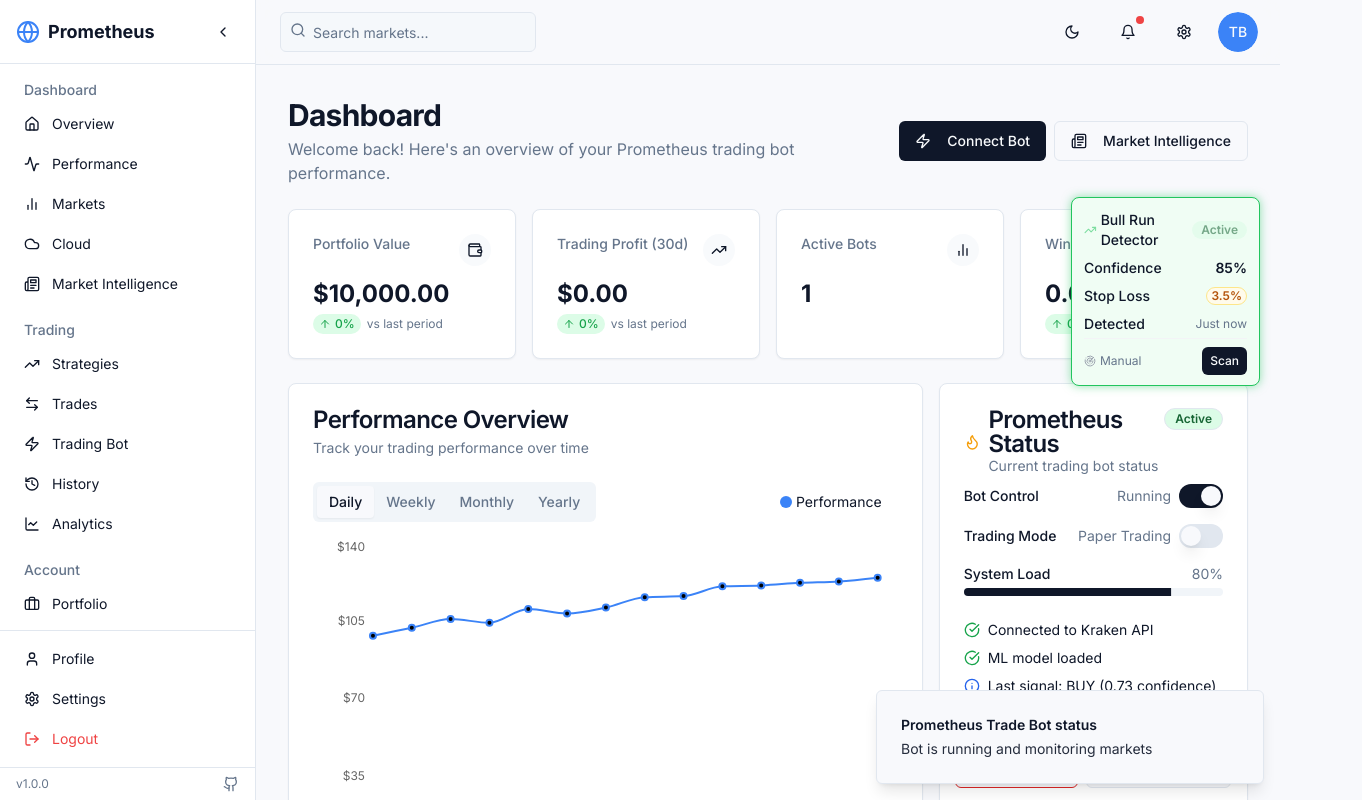
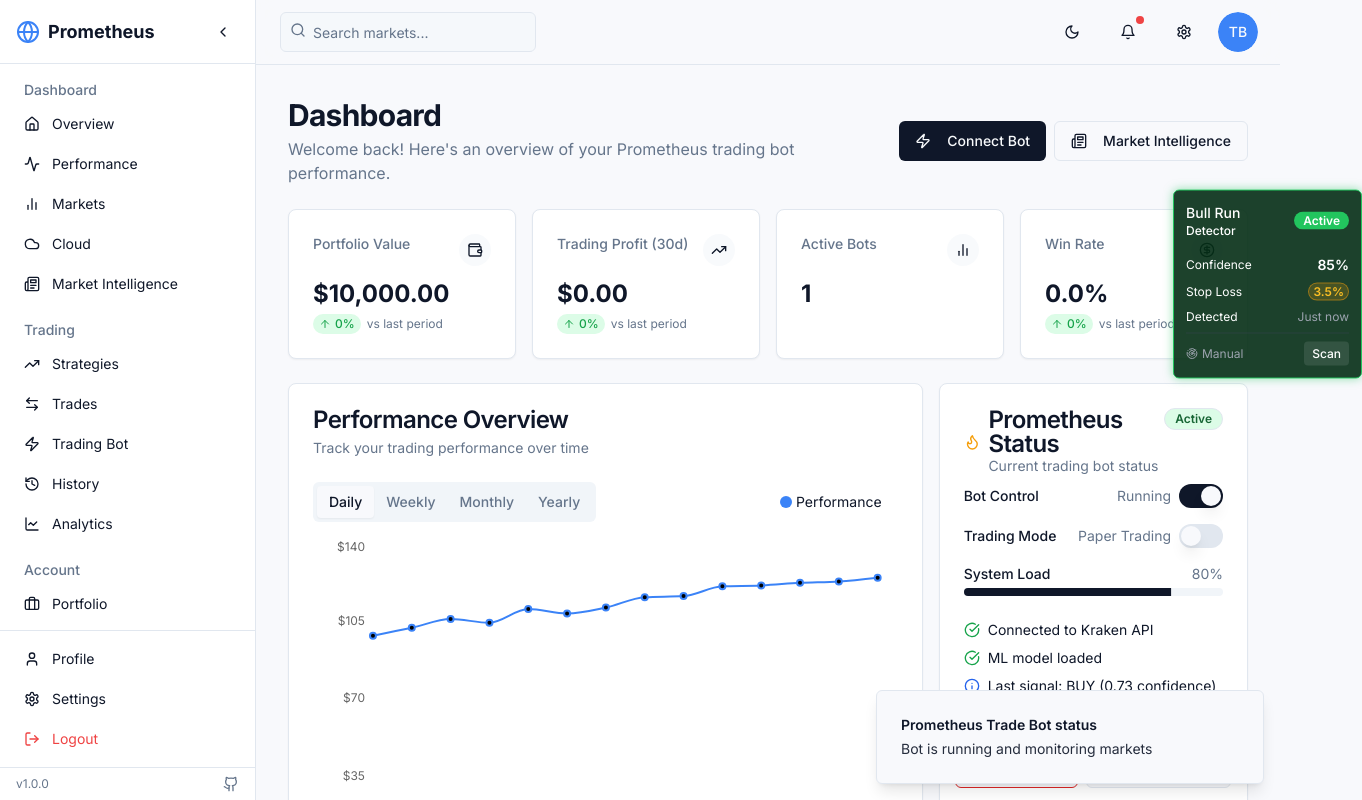
Before and after one commit to DanielePL/prometheus-trading-bot, a React (Vite) app: page /dashboard in a window 1280 px wide. Shown: the top 800 px of the page, 1362 px wide, since content can reach past the window. Built offline with nearby package versions, Linux system fonts and the light colour scheme.

Commit message:
Refactor code for cleanliness
General code cleanup and refactoring.

```diff
--- a/src/components/trading/indicators/BullRunIndicator.tsx
+++ b/src/components/trading/indicators/BullRunIndicator.tsx
@@ -1,8 +1,7 @@
-
 import React, { useState, useEffect } from 'react';
 import { Card, CardContent } from '@/components/ui/card';
 import { Badge } from '@/components/ui/badge';
-import { TrendingUp, Radar } from 'lucide-react';
+import { Radar } from 'lucide-react';
 import { Button } from '@/components/ui/button';
 import { toast } from 'sonner';
 
@@ -95,21 +94,20 @@ export const BullRunIndicator: React.FC<BullRunIndicatorProps> = ({
     <Card className={`
       w-[5cm] h-[5cm]
       ${isBullRun
-        ? 'border-green-500 dark:border-green-400 bg-green-50 dark:bg-green-900/30 shadow-[0_0_10px_rgba(34,197,94,0.5)]'
-        : 'border-gray-200 dark:border-gray-800 bg-background'}
+        ? 'border-green-500 dark:border-green-400 bg-green-950/90 text-white dark:bg-green-900/90 shadow-[0_0_10px_rgba(34,197,94,0.5)]'
+        : 'border-gray-700 dark:border-gray-700 bg-gray-900/90 text-gray-100'}
       ${isAnimating ? 'animate-pulse' : ''}
-      transition-all duration-300 overflow-hidden
+      transition-all duration-300 overflow-hidden rounded-md
     `}>
       <CardContent className="p-3 flex flex-col h-full justify-between">
-        <div className="flex items-center justify-between mb-2">
-          <div className="flex items-center gap-1">
-            <TrendingUp className={`h-4 w-4 ${isBullRun ?
-              'text-green-500 animate-pulse' : 'text-gray-400'}`} />
-            <span className="text-sm font-medium">Bull Run Detector</span>
+        <div className="flex items-center justify-between mb-4">
+          <div className="flex flex-col">
+            <span className="text-sm font-medium">Bull Run</span>
+            <span className="text-xs font-medium">Detector</span>
           </div>
 
           {isBullRun && (
-            <Badge className="bg-green-100 text-green-800 dark:bg-green-900/30 dark:text-green-400 animate-pulse text-xs py-0 px-2">
+            <Badge className="bg-green-500 text-white dark:bg-green-500 dark:text-white text-xs py-0 px-2">
               Active
             </Badge>
           )}
@@ -119,42 +117,42 @@ export const BullRunIndicator: React.FC<BullRunIndicatorProps> = ({
           {isBullRun ? (
             <>
               <div className="flex justify-between items-center">
-                <span className="text-sm font-medium">Confidence</span>
+                <span className="text-xs">Confidence</span>
                 <span className="text-sm font-semibold">{formattedConfidence}</span>
               </div>
 
               <div className="flex justify-between items-center">
-                <span className="text-sm font-medium">Stop Loss</span>
-                <Badge variant="outline" className="bg-amber-50 text-amber-700 border-amber-200 text-xs py-0 px-1">
+                <span className="text-xs">Stop Loss</span>
+                <Badge variant="outline" className="bg-amber-500/20 text-amber-400 border-amber-500/50 text-xs py-0 px-1">
                   {stopLossPercentage.toFixed(1)}%
                 </Badge>
               </div>
 
               <div className="flex justify-between items-center">
-                <span className="text-sm font-medium">Detected</span>
-                <span className="text-xs text-muted-foreground">{lastScanTime}</span>
+                <span className="text-xs">Detected</span>
+                <span className="text-xs text-gray-400">{lastScanTime}</span>
               </div>
             </>
           ) : (
-            <div className="text-sm text-center text-muted-foreground py-4">
+            <div className="text-sm text-center text-gray-400 py-4">
               {isAutoScanning ? 'Scanning for patterns...' : 'No bull run detected'}
             </div>
           )}
         </div>
 
-        <div className="flex justify-between items-center pt-2 mt-1 border-t border-gray-100 dark:border-gray-800">
+        <div className="flex justify-between items-center pt-2 mt-1 border-t border-gray-700/50 dark:border-gray-700/50">
           <div className="flex items-center">
-            <Radar className={`h-3 w-3 mr-1 ${isAutoScanning ? 'text-blue-500 animate-pulse' : 'text-gray-400'}`} />
-            <span className="text-xs text-muted-foreground">
+            <Radar className={`h-3 w-3 mr-1 ${isAutoScanning ? 'text-blue-400 animate-pulse' : 'text-gray-400'}`} />
+            <span className="text-xs text-gray-400">
               {isAutoScanning ? 'Auto' : 'Manual'}
             </span>
           </div>
 
           <Button
             size="sm"
-            variant={isAutoScanning ? "destructive" : "default"}
+            variant={isAutoScanning ? "destructive" : "secondary"}
             onClick={isAutoScanning ? stopAutoScan : startAutoScan}
-            className="text-xs h-7 px-2 min-w-0"
+            className="text-xs h-6 px-2 min-w-0 bg-white/10 hover:bg-white/20 text-white rounded"
           >
             {isAutoScanning ? 'Stop' : 'Scan'}
           </Button>
--- a/src/pages/Dashboard.tsx
+++ b/src/pages/Dashboard.tsx
@@ -55,7 +55,7 @@ const Dashboard = () => {
           </div>
         </div>
 
-        <div className="grid grid-cols-1 md:grid-cols-2 lg:grid-cols-4 gap-4 relative">
+        <div className="grid grid-cols-1 md:grid-cols-2 lg:grid-cols-4 gap-4">
           <StatsCard
             title="Portfolio Value"
             value="$10,000.00"
@@ -80,7 +80,7 @@ const Dashboard = () => {
               change={0}
               icon={<CircleDollarSign className="h-4 w-4" />}
             />
-            <div className="absolute -top-3 -right-3">
+            <div className="absolute top-1/2 -right-1/2 transform -translate-y-1/2 z-10">
               <BullRunIndicator
                 isBullRun={true}
                 confidence={0.85}
```
